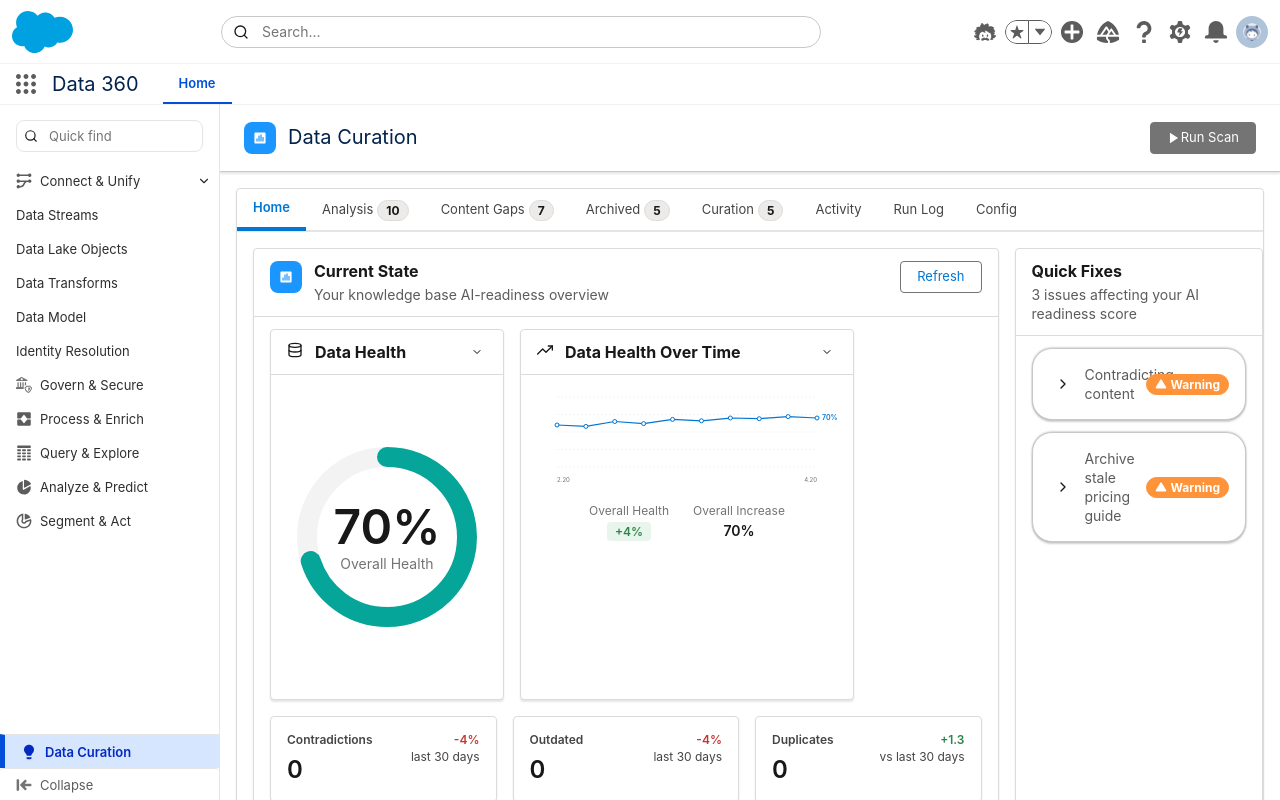
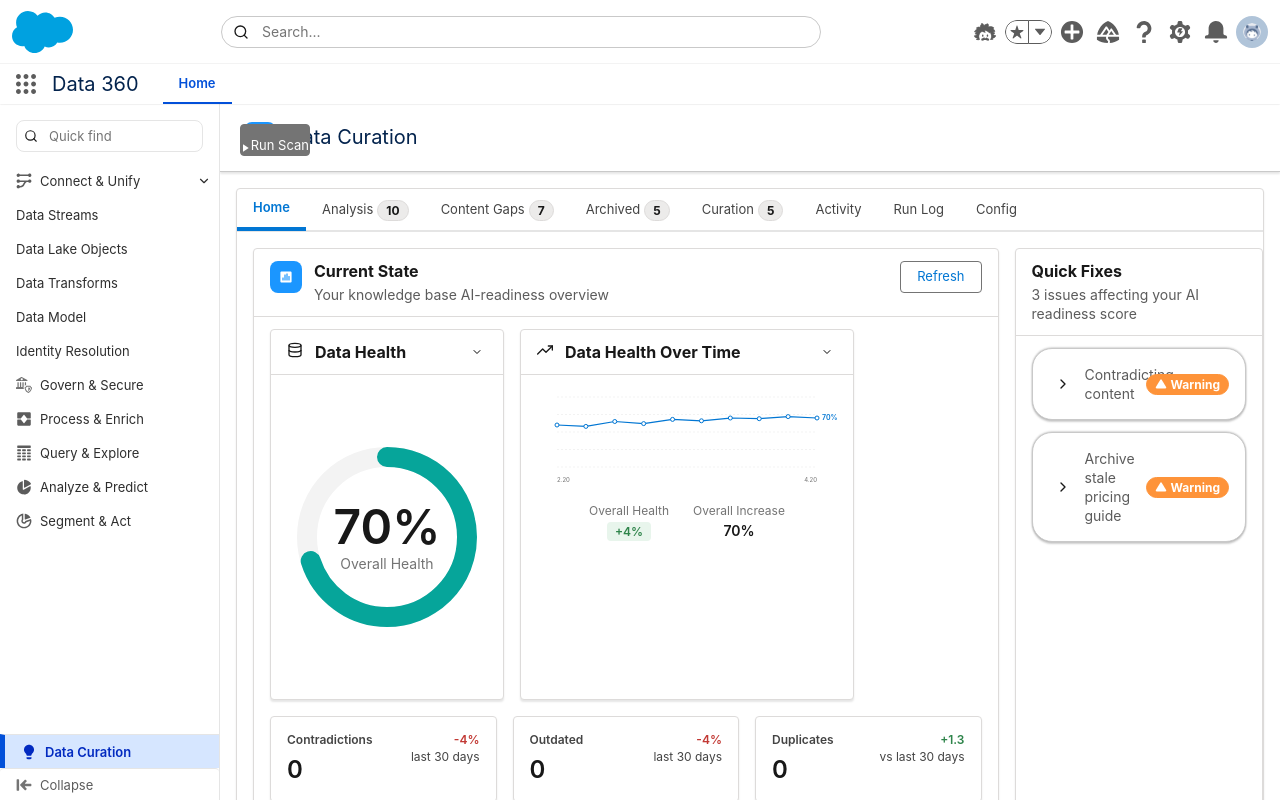
Before and after one commit to NoamVin602/TEST_Agent-ready-data, a Next.js app: page / in a window 1280 px wide. Built offline with nearby package versions, Linux system fonts and the light colour scheme.

Commit message:
Update slds-button_brand with absolute positioning: Add flex layout, absolute position (70px width, 32px height, left: 20px, top: 20px), and exclude from page header override

```diff
--- a/app/globals.css
+++ b/app/globals.css
@@ -800,6 +800,16 @@
 
 /* Primary Button (Brand) */
 .slds-button_brand {
+  display: flex;
+  flex-direction: row;
+  justify-content: center;
+  align-items: flex-end;
+  padding: 0px;
+  position: absolute;
+  width: 70px;
+  height: 32px;
+  left: 20px;
+  top: 20px;
   background-color: #747474;
   color: #FFFFFF;
   border-color: #747474;
@@ -869,13 +879,15 @@
 /* Override absolute positioning for buttons in cards, tables, and other containers */
 .slds-card .slds-button,
 .slds-table .slds-button,
-.slds-page-header .slds-button,
+.slds-page-header .slds-button:not(.slds-button_brand),
 .slds-tabs_default .slds-button {
   position: relative !important;
   left: auto !important;
   top: auto !important;
 }
 
+/* Note: slds-button_brand keeps absolute positioning for specific use cases */
+
 .slds-button_icon-border-filled {
   height: auto;
   padding: 0.25rem;
```
